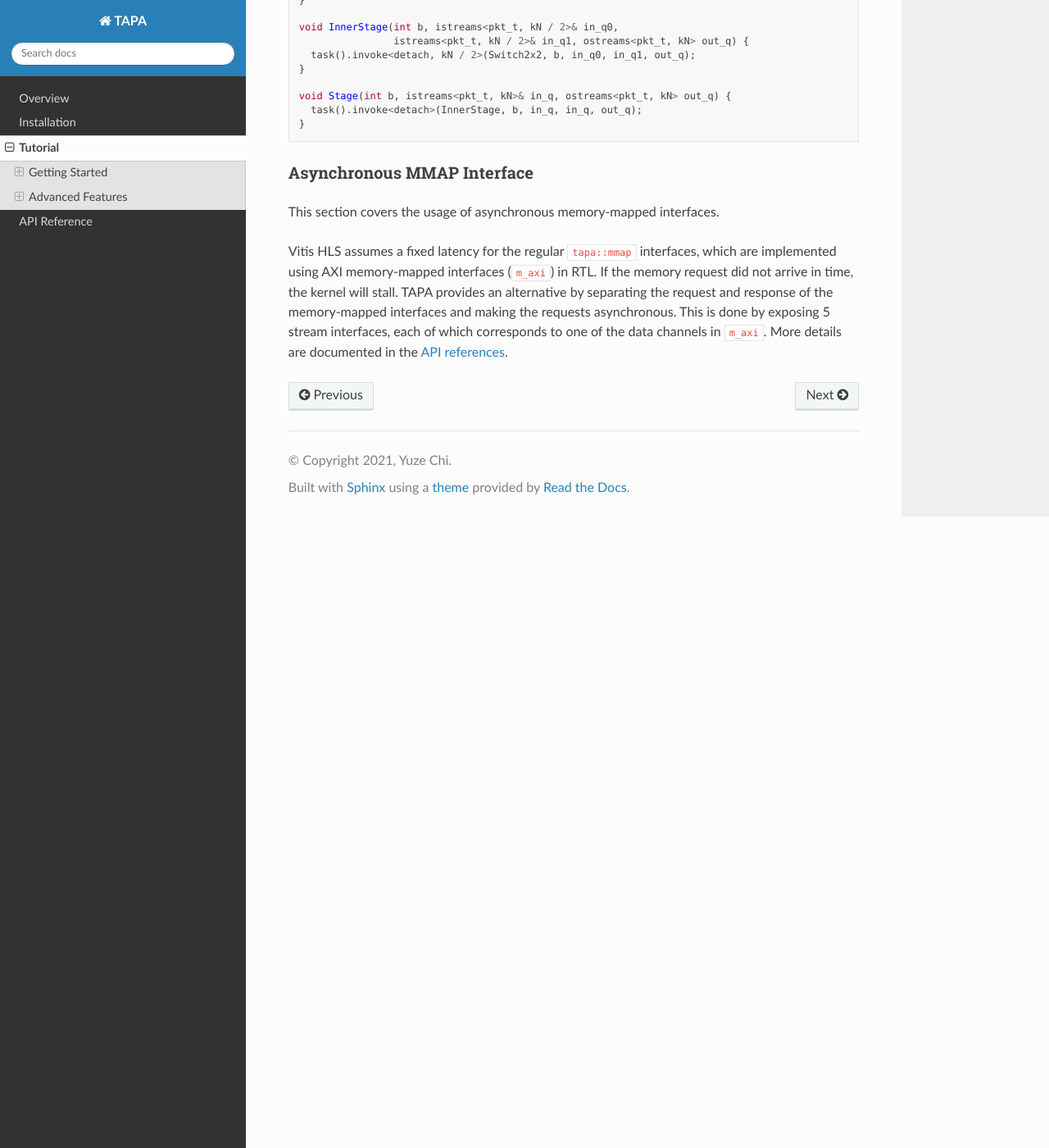
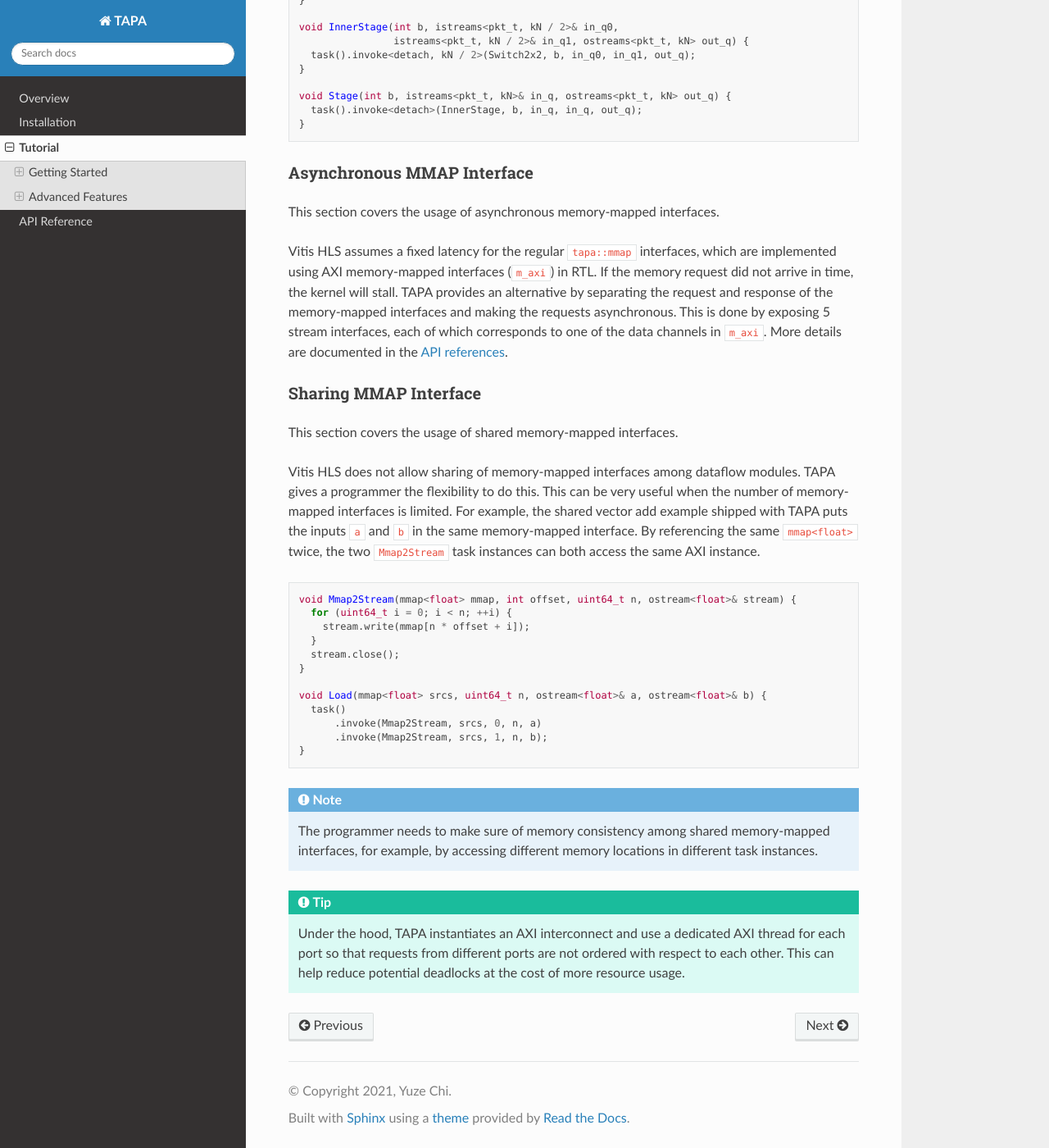
Before and after one commit to rapidstream-org/rapidstream-tapa, a Sphinx documentation site: the page built from docs/tutorial.rst, in a window 1280 px wide and 1400 px high, scrolled down 10127 px. Shown: the whole window at 82% size. Built offline with Sphinx 7.4.7 and the Read the Docs theme 2.0.0, drawn with Linux system fonts in a browser that asks for light colours.

Commit message:
docs: add shared mmap tutorial

```diff
--- a/docs/tutorial.rst
+++ b/docs/tutorial.rst
@@ -605,3 +605,46 @@ memory-mapped interfaces and making the requests asynchronous.
 This is done by exposing 5 stream interfaces,
 each of which corresponds to one of the data channels in ``m_axi``.
 More details are documented in the :ref:`API references <api:async_mmap>`.
+
+Sharing MMAP Interface
+::::::::::::::::::::::
+
+This section covers the usage of shared memory-mapped interfaces.
+
+Vitis HLS does not allow sharing of memory-mapped interfaces among dataflow
+modules.
+TAPA gives a programmer the flexibility to do this.
+This can be very useful when the number of memory-mapped interfaces is limited.
+For example, the shared vector add example shipped with TAPA puts the inputs
+``a`` and ``b`` in the same memory-mapped interface.
+By referencing the same ``mmap<float>`` twice, the two ``Mmap2Stream`` task
+instances can both access the same AXI instance.
+
+.. code-block:: cpp
+
+  void Mmap2Stream(mmap<float> mmap, int offset, uint64_t n, ostream<float>& stream) {
+    for (uint64_t i = 0; i < n; ++i) {
+      stream.write(mmap[n * offset + i]);
+    }
+    stream.close();
+  }
+
+  void Load(mmap<float> srcs, uint64_t n, ostream<float>& a, ostream<float>& b) {
+    task()
+        .invoke(Mmap2Stream, srcs, 0, n, a)
+        .invoke(Mmap2Stream, srcs, 1, n, b);
+  }
+
+.. note::
+
+  The programmer needs to make sure of memory consistency among
+  shared memory-mapped interfaces, for example,
+  by accessing different memory locations in different task instances.
+
+.. tip::
+
+  Under the hood,
+  TAPA instantiates an AXI interconnect and use a dedicated AXI thread
+  for each port so that requests from different ports are not ordered
+  with respect to each other.
+  This can help reduce potential deadlocks at the cost of more resource usage.
```
